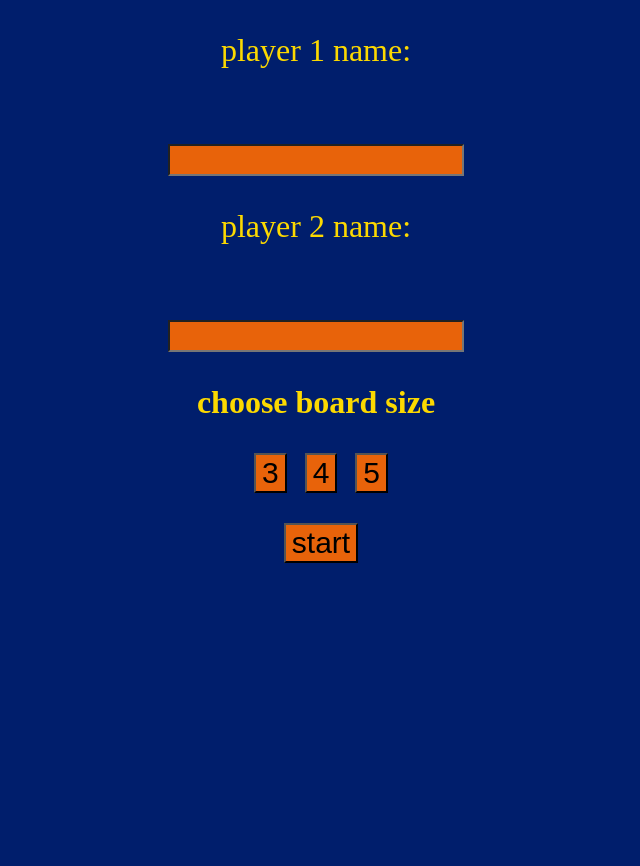
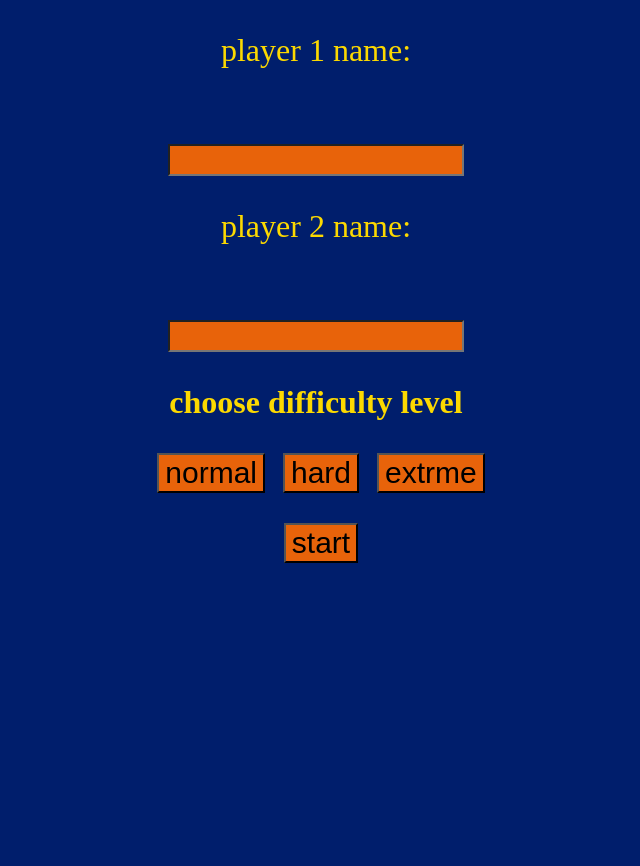
Before and after one commit to OriaRot/tic-tac-toe, a plain HTML site: page index.html in a window 1280 px wide. Shown: the whole page, without its empty margins (324-964 px from the left). Drawn offline with Linux system fonts and the light colour scheme.

Commit message:
changing the text in the buttons

```diff
--- a/index.html
+++ b/index.html
@@ -17,10 +17,10 @@
         <br />
         <input id="ipt2" class="ipt" type="text" /><br />
         <div>
-          <p><b>choose board size</b></p>
-          <button id="btn3" class="btn">3</button>
-          <button id="btn4" class="btn">4</button>
-          <button id="btn5" class="btn">5</button>
+          <p><b>choose difficulty level</b></p>
+          <button id="btn3" class="btn">normal</button>
+          <button id="btn4" class="btn">hard</button>
+          <button id="btn5" class="btn">extrme</button>
         </div>
         <button id="btn" class="btn start">start</button>
       </div>
```
